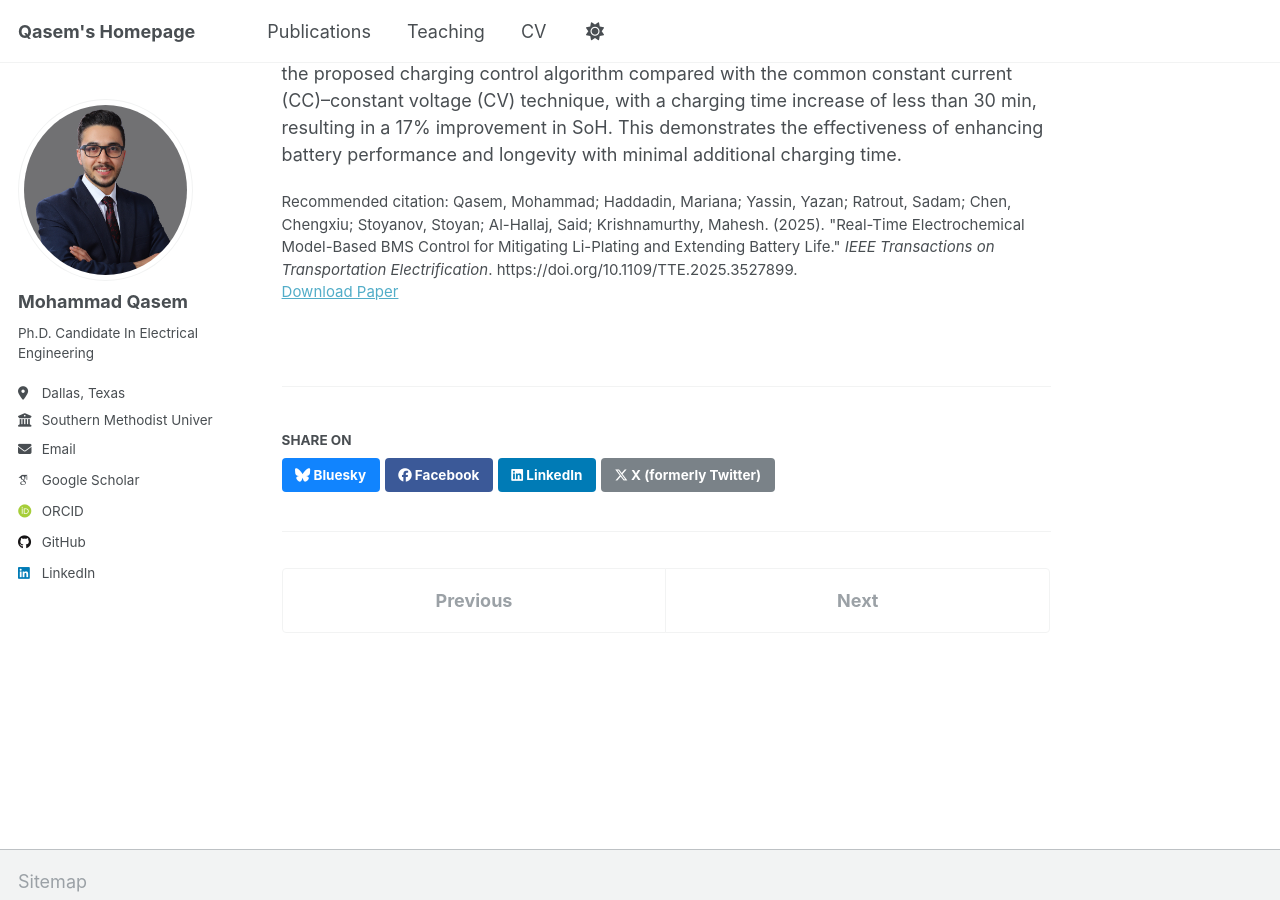
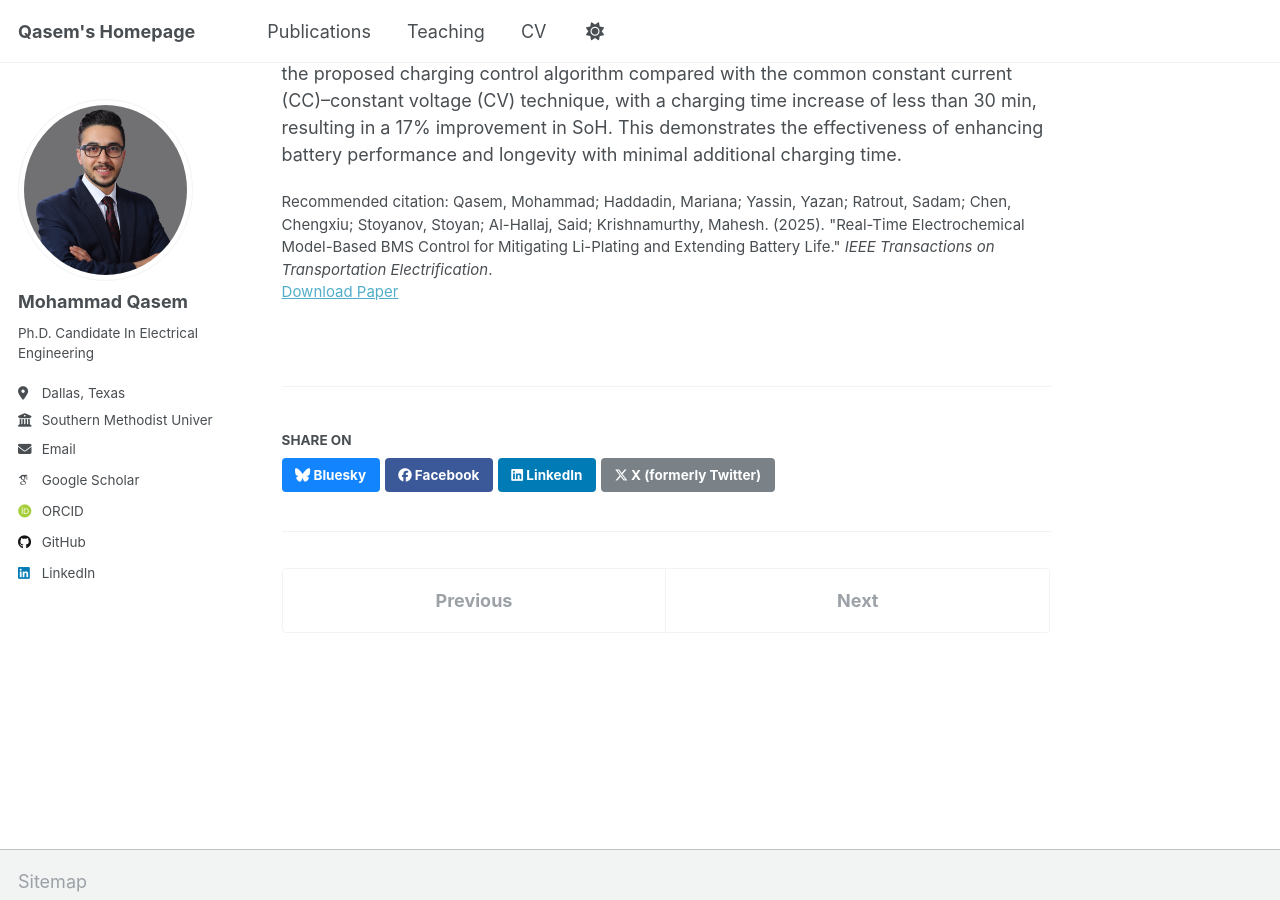
Before and after one commit to MohammadQasem97/Mohammad_Qasem.github.io, a Jekyll site: the page built from _publications/2025-01-07-real-time-ecm-bms-li-plating.md, in a window 1280 px wide and 900 px high, scrolled down 461 px. Built offline with Jekyll 4.4.1, drawn with Linux system fonts in a browser that asks for light colours; some web fonts are replaced; a script that is not in the unit is left out; part of the change alters nothing that is shown.

Commit message:
Update 2025-01-07-real-time-ecm-bms-li-plating.md

```diff
--- a/_publications/2025-01-07-real-time-ecm-bms-li-plating.md
+++ b/_publications/2025-01-07-real-time-ecm-bms-li-plating.md
@@ -8,6 +8,6 @@ date: "2025-01-07"
 venue: "IEEE Transactions on Transportation Electrification"
 paperurl: "https://ieeexplore.ieee.org/abstract/document/10835219"
 doi: "10.1109/TTE.2025.3527899"
-citation: "Qasem, Mohammad; Haddadin, Mariana; Yassin, Yazan; Ratrout, Sadam; Chen, Chengxiu; Stoyanov, Stoyan; Al-Hallaj, Said; Krishnamurthy, Mahesh. (2025). \"Real-Time Electrochemical Model-Based BMS Control for Mitigating Li-Plating and Extending Battery Life.\" <i>IEEE Transactions on Transportation Electrification</i>. https://doi.org/10.1109/TTE.2025.3527899."
+citation: "Qasem, Mohammad; Haddadin, Mariana; Yassin, Yazan; Ratrout, Sadam; Chen, Chengxiu; Stoyanov, Stoyan; Al-Hallaj, Said; Krishnamurthy, Mahesh. (2025). \"Real-Time Electrochemical Model-Based BMS Control for Mitigating Li-Plating and Extending Battery Life.\" <i>IEEE Transactions on Transportation Electrification</i>."
 ---
 This study presents a simplified electrochemical battery model incorporating side reactions for real-time (RT) applications. The proposed model is implemented on a battery management system (BMS) using the TI TMS320F28335 DSP, the model’s internal and external states are validated through extensive experimental tests against the high-fidelity P2D model by Gamma Technology. The results demonstrated the model’s ability to accurately depict the behavior of a commercially available type 21700 cylindrical cell while minimizing execution power consumption. The lithium plating/stripping model is examined and compared with the actual voltage plateau characteristics observed in practical testing. Finally, various controllers are designed and implemented into the BMS to optimize the charging current and eliminate plating without significantly increasing charging duration. The battery demonstrated an increase in capacity of 8.3% when using the proposed charging control algorithm compared with the common constant current (CC)–constant voltage (CV) technique, with a charging time increase of less than 30 min, resulting in a 17% improvement in SoH. This demonstrates the effectiveness of enhancing battery performance and longevity with minimal additional charging time.
```
